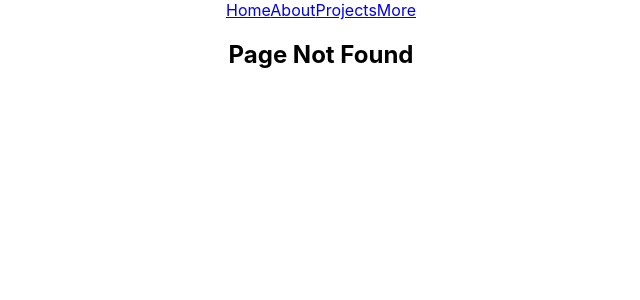
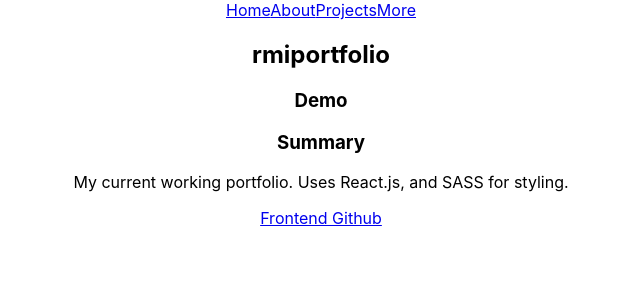
Before and after one commit to Rmiverson/rmiportfolio, a React (Create React App) app: page /projects/1 in a window 1280 px wide. Before the commit this address had no page. Shown: the top 300 px of the page, without its empty margins (319-959 px from the left). Built offline with nearby package versions, Linux system fonts and the light colour scheme.

Commit message:
added project about pages

```diff
--- a/src/App.js
+++ b/src/App.js
@@ -9,6 +9,7 @@ import About from './containers/About'
 import More from './containers/More'
 import Projects from './containers/Projects'
 import NavBar from './components/NavBar'
+import ProjectAbout from './components/ProjectAbout'
 
 class App extends React.Component {
   render () {
@@ -20,6 +21,7 @@ class App extends React.Component {
           <Route exact path="/" render={() => <Home />} />
           <Route exact path="/about" render={() => <About />} />
           <Route exact path="/projects" render={() => <Projects />} />
+          <Route path='/projects/:projectKey' render={() => <ProjectAbout />} />
           <Route exact path="/more" render={() => <More />} />
 
           <Route component={NotFound} />
--- /dev/null
+++ b/src/components/ProjectAbout.js
@@ -0,0 +1,55 @@
+import React from 'react'
+
+const data = [
+   ['GoodBread', 'In this app you can write recipes and post them. You can follow other people and see their recipies. Following people will put their recipes on to your homepage feed. You can like recipes, comment on recipies, and like other peoples comments on recipes. You can also search any recipe by title in the search tab. In the profile tab you can see your own profile as well as all the recipes you have written.', 'Demo', 'https://github.com/Rmiverson/goodbread-frontend', 'https://github.com/Rmiverson/goodbread-backend'],
+   ['rmiportfolio', 'My current working portfolio. Uses React.js, and SASS for styling.', 'Demo', 'https://github.com/Rmiverson/rmiportfolio'],
+   ['Dirty30', 'With this app, you can build your own workout from a database of provided exercises, or choose from one of the complete workouts that come with the app. All workouts are only 30 minutes! Once a workout is created or selected, the user is guided through the workout with demonstrational videos and a timer to count down each exercise and rest break. The backend holds user data, workout data, and exercise data. It handles the creation and deletion of workouts. It stores the data in a database using PostgreSQL.', 'Demo', 'https://github.com/zoekirsh/Dirty30-App-Frontend', 'https://github.com/Rmiverson/Dirty30-App-Backend'],
+   ['Asteroids!!!', 'This is the front-end of our Asteroid game clone. This contains all the JavaScript to run the game. The game communicates with a custom Rails API that holds users and game data for a leaderboard. The controls are W, A, D to move, and spacebar to shoot. As you progress in levels, the speed and number of asteroids increase. Survive for as long as you can.', 'Demo', 'https://github.com/Rmiverson/astroid-game-frontend', 'https://github.com/emmafewer/new-asteroid-backend'],
+   ['Group Finding App', 'In this app, users can create groups with specific roles to tackle "Raids", a term for a specific event in video games that groups of people participate in. Other users can see these groups and join them as specific roles. The app is made with Ruby on Rails', 'Demo', 'https://github.com/AlexanderBowers/Phase_2_Project/tree/master'],
+   ['Basball Statistics CLI App', 'The MLB stats lookup uses an API (Application Programming Interface) to retrieve data about teams and players. The application retrieves the information from the API and stores it in a local database. You can use this to look up specific statistics or to compare player and team information.', 'Demo', 'https://github.com/Drothschild89/Riley-Dustin-Project']
+]
+
+class ProjectAbout extends React.Component {
+   state = {
+      loading: true,
+      id: ''
+   }
+
+   renderProject = () => {
+      return (
+         <div className='project-about'>
+            <h2>{data[this.state.id][0]}</h2>
+            <div className="project-demo">
+               <h3>Demo</h3>
+            </div>
+            <div className="project-summary">
+               <h3>Summary</h3>
+               <p>{data[this.state.id][1]}</p>
+            </div>
+            <a href={data[this.state.id][3]}>Frontend Github</a>
+         </div>
+      )
+   }
+
+   render() {
+      if (this.state.loading) {
+         return (
+            <span>Loading...</span>
+         )
+      } else {
+         return(this.renderProject())
+      }
+   }
+
+   componentDidMount() {
+      let path = window.location.pathname
+      let arr = path.split('/')
+      let id = arr[2]
+      this.setState({
+         loading: false,
+         id: id
+      })
+   }
+}
+
+export default ProjectAbout
--- /dev/null
+++ b/src/components/ProjectSquare.js
@@ -0,0 +1,15 @@
+import React from 'react'
+import { Link } from 'react-router-dom'
+
+const ProjectSquare = (props) => {
+   return (
+      <div className="project-square">
+         <h3>{props.name}</h3>
+         <img href={'../images/project-thumbnails/' + props.thumb} alt={props.name}></img>
+         <p>{props.desc}</p>
+         <Link to={`/projects/${props.id}`}>Read more...</Link>
+      </div>
+   )
+}
+
+export default ProjectSquare
--- a/src/containers/Projects.js
+++ b/src/containers/Projects.js
@@ -1,9 +1,27 @@
 import React from 'react'
+import ProjectSquare from '../components/ProjectSquare'
+
+const data = [
+   ['GoodBread', 'Keystone project backend for Flatiron school. Uses Ruby on Rails as an API with PostgreSQL as the database.', 'Thumb'],
+   ['rmiportfolio', 'My current working portfolio. Uses React.js, and SASS for styling.', 'Thumb'],
+   ['Dirty30', 'A workout app that uses React.js for a frontend, and Ruby on Rails API for a backend.', 'Thumb'],
+   ['Asteroids!!!', 'A clone of the classic arcade game Asteroids. Uses Javascript to power the game logic, and uses a Ruby on Rails API for a Leaderboard database.', 'Thumb'],
+   ['Group Finding App', 'A app that lets users to find groups to play with in video games.', 'Thumb'],
+   ['Basball Statistics CLI App', 'A CLI app that provides basball statistics and data from an API.', 'Thumb']
+]
 
 const Projects = () => {
    return (
       <div className="projects-page">
-         <h2>projects page</h2>
+         <div className="page-title">
+            <h2>Projects</h2>
+            <p>Here are some of my current and past projects that I've worked on!</p>
+         </div>
+         <div className="projects-grid">
+            {data.map((project, index) => {
+               return(<ProjectSquare key={index} id={index} name={project[0]} desc={project[1]} thumb={project[2]} />)
+            })}
+         </div>
       </div>
    )
 }
```
